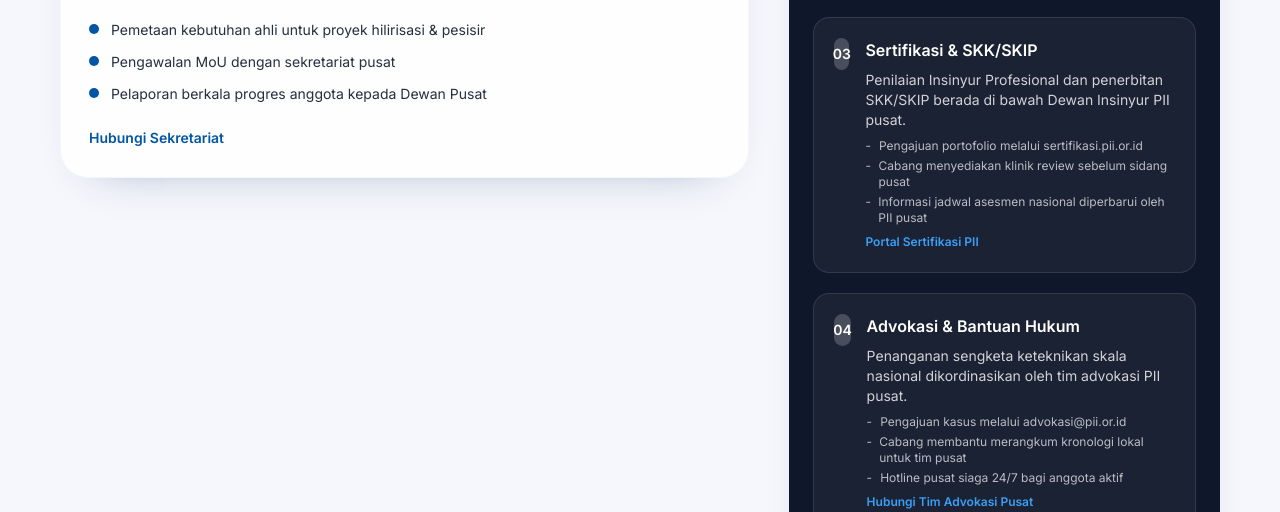
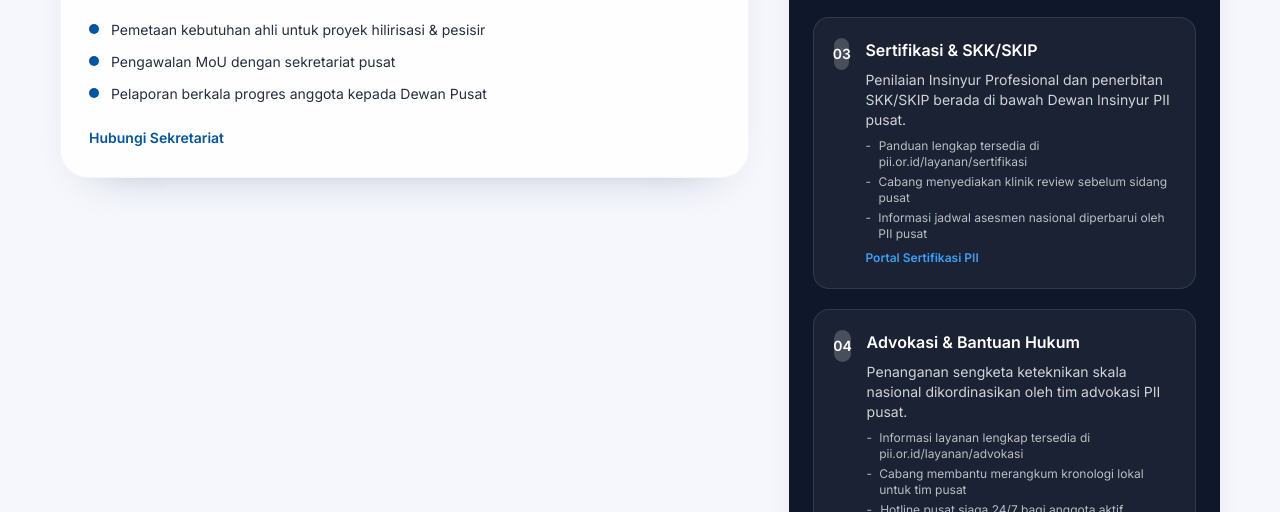
Before and after one commit to AdemsJulian/pii-pkp, a Next.js app: page / in a window 1280 px wide. Shown: the part 4440-4952 px from the top of the page. Built offline with nearby package versions, Linux system fonts and the light colour scheme.

Commit message:
fix: update certification and advocacy links

```diff
--- a/src/data/site-content.ts
+++ b/src/data/site-content.ts
@@ -297,24 +297,24 @@ export const services: ServiceItem[] = [
     description:
       "Penilaian Insinyur Profesional dan penerbitan SKK/SKIP berada di bawah Dewan Insinyur PII pusat.",
     highlights: [
-      "Pengajuan portofolio melalui sertifikasi.pii.or.id",
+      "Panduan lengkap tersedia di pii.or.id/layanan/sertifikasi",
       "Cabang menyediakan klinik review sebelum sidang pusat",
       "Informasi jadwal asesmen nasional diperbarui oleh PII pusat",
     ],
     ctaLabel: "Portal Sertifikasi PII",
-    href: "https://sertifikasi.pii.or.id/",
+    href: "https://www.pii.or.id/layanan/sertifikasi",
   },
   {
     title: "Advokasi & Bantuan Hukum",
     description:
       "Penanganan sengketa keteknikan skala nasional dikordinasikan oleh tim advokasi PII pusat.",
     highlights: [
-      "Pengajuan kasus melalui advokasi@pii.or.id",
+      "Informasi layanan lengkap tersedia di pii.or.id/layanan/advokasi",
       "Cabang membantu merangkum kronologi lokal untuk tim pusat",
       "Hotline pusat siaga 24/7 bagi anggota aktif",
     ],
     ctaLabel: "Hubungi Tim Advokasi Pusat",
-    href: "mailto:advokasi@pii.or.id",
+    href: "https://www.pii.or.id/layanan/advokasi",
   },
 ];
 
```
